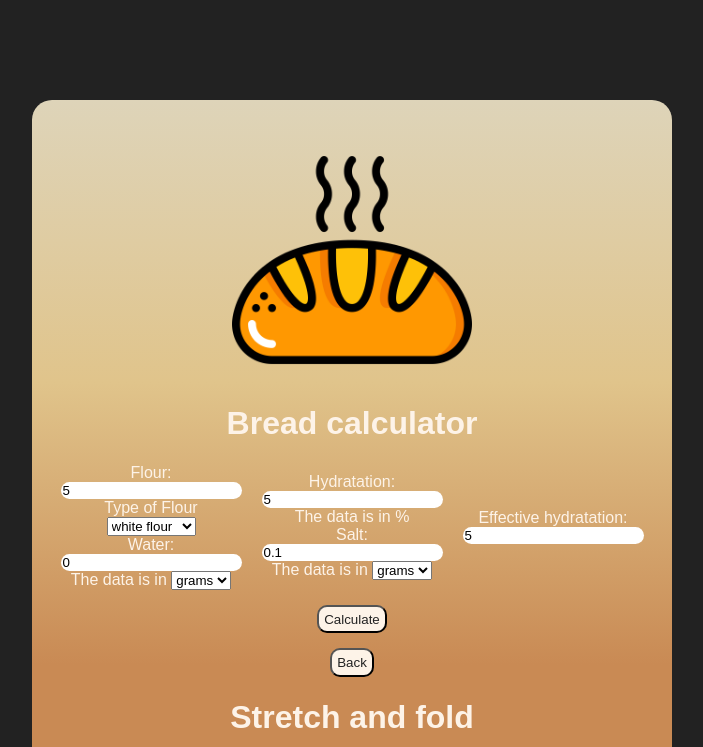
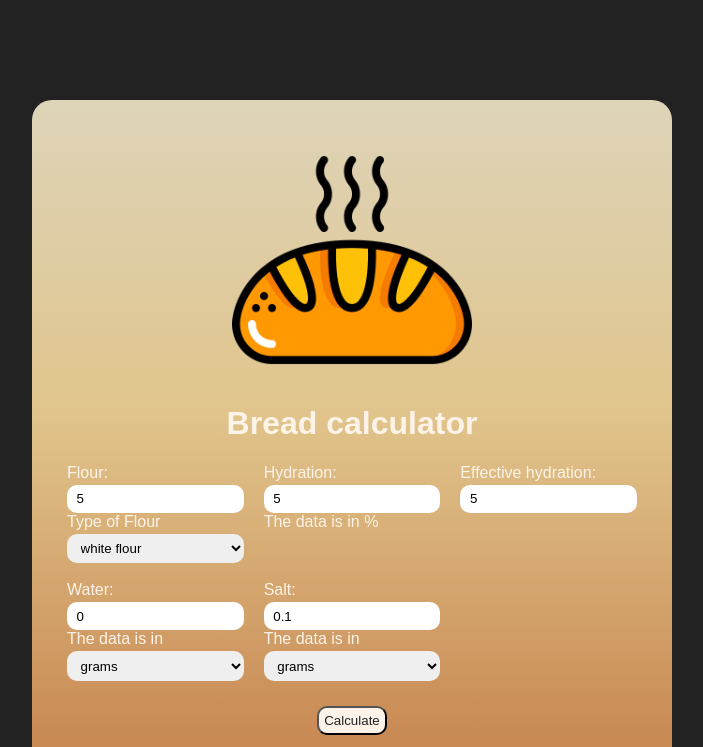
Before and after one commit to TeodorStS/bread_calculator, a plain HTML site: page advanced.html in a window 1280 px wide. Both pictures are taken after typing "5", "5" into the empty fields and a click on the button "Calculate". Shown: the top 747 px of the page, without its empty margins (288-991 px from the left). Drawn offline with Linux system fonts and the light colour scheme.

Commit message:
Format advanced calculator fields as 3x2 grid
Replace the lopsided three-column flex layout with a CSS grid so the input groups align cleanly in 3 columns across 2 rows.

```diff
--- a/advanced.html
+++ b/advanced.html
@@ -8,10 +8,9 @@
 </head>
 <body>
     <div class="card2">
-        <img class="bread_pic" src="/images/bread.png">
+        <img class="bread_pic" src="images/bread.png" alt="Bread">
         <h1 class="title">Bread calculator</h1>
         <div class="info">
-            <div class="row1">
             <div>
                 <label>Flour:</label>
                 <input id="flour" type="number" step="50">
@@ -19,8 +18,17 @@
                 <select name="flours" id="flours">
                     <option value="white">white flour</option>
                     <option value="bread">bread flour</option>
-                        <option value="weat">whole weat</option>
+                    <option value="wheat">whole wheat</option>
                 </select>
+            </div>
+            <div>
+                <label>Hydration:</label>
+                <input id="hydratation" type="number">
+                <label>The data is in %</label>
+            </div>
+            <div>
+                <label>Effective hydration:</label>
+                <input id="effective_hydratation" type="number" readonly class="no-spinner">
             </div>
             <div>
                 <label>Water:</label>
@@ -31,13 +39,6 @@
                     <option value="pw">%</option>
                 </select>
             </div>
-            </div>
-            <div class="row2">
-                <div>
-                    <label>Hydratation:</label>
-                    <input id="hydratation" type="number">
-                    <label>The data is in %</label>
-                </div>
             <div>
                 <label>Salt:</label>
                 <input id="salt" type="number" readonly class="no-spinner">
@@ -46,13 +47,6 @@
                     <option value="gs">grams</option>
                     <option value="ps">%</option>
                 </select>
-                </div>
-            </div>
-            <div class="row3">
-                <div>
-                    <label>Effective hydratation:</label>
-                    <input id="effective_hydratation" type="number" readonly class="no-spinner">
-                </div>
             </div>
         </div>
         <div class="btn">
--- a/index.js
+++ b/index.js
@@ -4,14 +4,23 @@ const flourInput = document.querySelector("#flour");
 const hydrationInput = document.querySelector("#hydratation");
 const waterInput = document.querySelector("#water");
 const saltInput = document.querySelector("#salt");
-const effectiveHydratation=document.querySelector("#effective_hydratation");
-const flourtype=document.querySelector("#flours");
-const button = document.querySelector(".btn");
-const gramswater = document.querySelector("#gw");
-const percentagewater = document.querySelector("#pw");
-const percentageflour = document.querySelector("#pf");
-const percentageSalt = document.querySelector("#ps");
-const gpwater = document.querySelector("#gpw");
+
+// Advanced-page-only elements (absent on the basic page).
+const effectiveHydrationInput = document.querySelector("#effective_hydratation");
+const flourTypeSelect = document.querySelector("#flours");
+const waterUnitSelect = document.querySelector("#gpw"); // grams (gw) or % (pw)
+const saltUnitSelect = document.querySelector("#gps");  // grams (gs) or % (ps)
+
+const calculateBtn = document.querySelector(".btn button");
+
+// Extra water (%) absorbed by the flour's bran, lowering effective hydration.
+const FLOUR_ABSORPTION = {
+    white: 0,
+    bread: 2,
+    wheat: 7,
+};
+
+const SALT_PERCENT = 2; // salt is always 2% of flour weight
 
 function calculate() {
     const flour = parseFloat(flourInput.value);
@@ -22,29 +31,41 @@ function calculate() {
         return;
     }
 
+    const waterGrams = Math.round(flour * (hydration / 100));
+    const saltGrams = flour * (SALT_PERCENT / 100);
 
-    waterInput.value = Math.round(flour * (hydration / 100));
-    saltInput.value = (flour * 0.02).toFixed(1);
+    // Water output: grams or the hydration percentage.
+    if (waterUnitSelect && waterUnitSelect.value === "pw") {
+        waterInput.value = hydration;
+    } else {
+        waterInput.value = waterGrams;
+    }
 
-    switch (flourtype.value) {
-    case "white":
-        effectiveHydratation.value = Number(hydrationInput.value) + 0;
-        break;
+    // Salt output: grams or percentage.
+    if (saltUnitSelect && saltUnitSelect.value === "ps") {
+        saltInput.value = SALT_PERCENT;
+    } else {
+        saltInput.value = saltGrams.toFixed(1);
+    }
 
-    case "bread":
-        effectiveHydratation.value = Number(hydrationInput.value) + 2;
-        break;
-
-    case "wheat":
-        effectiveHydratation.value = Number(hydrationInput.value) + 7;
-        break;
-
-    default:
-        effectiveHydratation.value = Number(hydrationInput.value);
+    // Effective hydration (advanced page only).
+    if (effectiveHydrationInput) {
+        const flourType = flourTypeSelect ? flourTypeSelect.value : "white";
+        const absorption = FLOUR_ABSORPTION[flourType] ?? 0;
+        effectiveHydrationInput.value = hydration - absorption;
     }
 }
 
-button.addEventListener("click", calculate);
+calculateBtn.addEventListener("click", calculate);
+
+// Recalculate live when a unit/flour-type dropdown changes (advanced page).
+[flourTypeSelect, waterUnitSelect, saltUnitSelect].forEach((select) => {
+    if (select) {
+        select.addEventListener("change", () => {
+            if (waterInput.value !== "") calculate();
+        });
+    }
+});
 
 // --- Timer ---
 
@@ -90,6 +111,8 @@ function startTimer() {
         timeLeft = Number(minutesInput.value) * 60;
     }
 
+    if (timeLeft <= 0) return; // nothing to count down
+
     endTime = Date.now() + timeLeft * 1000;
 
     timer = setInterval(() => {
@@ -101,7 +124,7 @@ function startTimer() {
             timeLeft = 0;
             updateDisplay();
             triggerAlarm();
-            alert("Time’s up! ⏰");
+            alert("Time's up! ⏰");
             return;
         }
 
@@ -132,18 +155,17 @@ startBtn.addEventListener("click", startTimer);
 pauseBtn.addEventListener("click", pauseTimer);
 resetBtn.addEventListener("click", resetTimer);
 
-//extend the calc
+// --- Page navigation ---
 const extendBtn = document.querySelector(".extend button");
 if (extendBtn) {
-    extendBtn.addEventListener("click", function () {
+    extendBtn.addEventListener("click", () => {
         window.location.href = "advanced.html";
     });
 }
 
-//go back
 const backBtn = document.querySelector(".back button");
 if (backBtn) {
-    backBtn.addEventListener("click", function () {
+    backBtn.addEventListener("click", () => {
         window.location.href = "index.html";
     });
 }
--- a/style.css
+++ b/style.css
@@ -35,17 +35,36 @@ input:focus {
     box-shadow: none;
 }
 
-input{
+input, select{
     border: none;
     text-decoration: none;
-    display: grid;
+    border-radius: 10px;
+    padding: 0.4rem 0.6rem;
+    width: 100%;
+    box-sizing: border-box;
+    font-family: inherit;
 }
 
 .info{
-    display:flex;
+    display:grid;
+    grid-template-columns: repeat(3, 1fr);
     justify-content:center;
-    align-items:center;
+    align-items:start;
     gap: 8px 20px;
+}
+
+/* Each field group: label stacked above a full-width input/select. */
+.info > div{
+    display: flex;
+    flex-direction: column;
+    align-items: flex-start;
+    width: 100%;
+    margin-bottom: 10px;
+    text-align: left;
+}
+
+.info label{
+    margin-bottom: 3px;
 }
 
 
@@ -60,17 +79,13 @@ button{
 
 #timerMinutes{
     align-self: center;
+    width: 80px;
 }
 
 .timer-set{
     margin:1rem;
     display:flex;
     justify-content: center;
-}
-
-input{
-    border-radius: 10px;
-    max-width:fit-content;
 }
 
 #timeDisplay{
```
Also changed, not shown: index.html (+2 -2 lines), 1 other file. Lines whose indentation alone changed are shown as unchanged.
